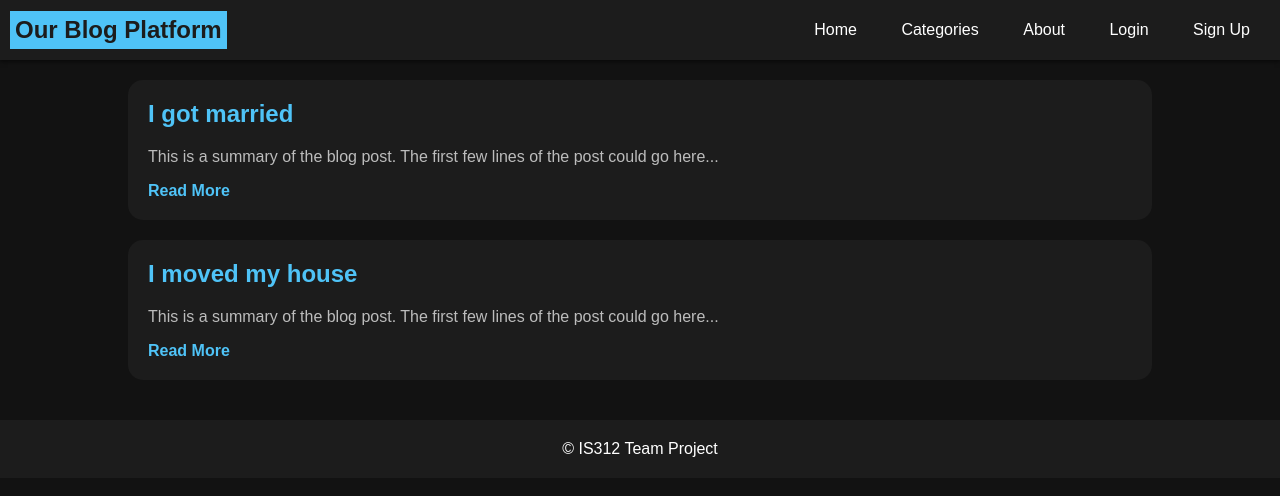
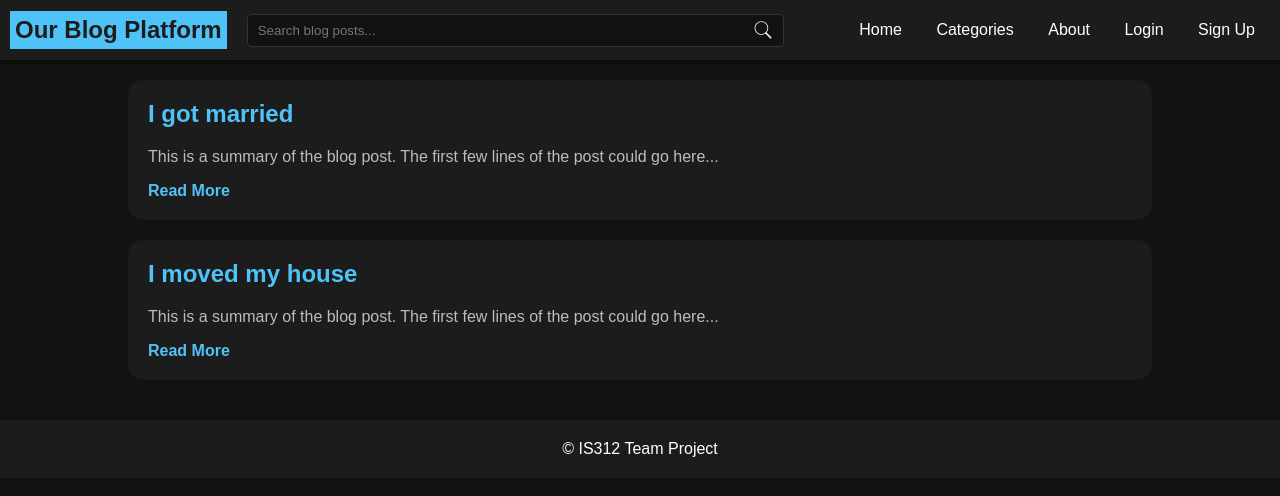
Before and after one commit to discreaminant2809/is312_tp, a plain HTML site: page home.html in a window 1280 px wide. Drawn offline with Linux system fonts and the light colour scheme.

Commit message:
add search bar

```diff
--- a/global.css
+++ b/global.css
@@ -43,7 +43,7 @@ nav {
 
 .nav-links li {
     display: inline;
-    padding: 0 20px;
+    padding: 0 15px;
 }
 
 .nav-links a {
--- a/home.css
+++ b/home.css
@@ -1,3 +1,23 @@
+.search-container {
+    display: flex;
+    align-items: center;
+    flex-grow: 1;
+    margin: 0 20px;
+}
+
+.search-input {
+    width: 100%;
+    padding: 8px 35px 8px 10px; /* Adjusted padding for the icon */
+    border-radius: 4px;
+    border: 1px solid #333;
+    background-color: var(--primary-bg-color);
+    color: var(--text-color);
+    background-image: url('assets/magnifying-glass.svg'); /* Path to your icon */
+    background-repeat: no-repeat;
+    background-size: 20px 20px; /* Adjust size as needed */
+    background-position: right 10px center; /* Position the icon on the right */
+}
+
 .blog-list {
     padding: 20px 10%;
 }
--- a/home.html
+++ b/home.html
@@ -12,6 +12,9 @@
     <nav>
         <div class="logo">
             <span class="logo-text">Our Blog Platform</span>
+        </div>
+        <div class="search-container">
+            <input type="text" placeholder="Search blog posts..." class="search-input">
         </div>
         <ul class="nav-links">
             <li><a href="#">Home</a></li>
```
Also changed, not shown: assets/magnifying-glass-svgrepo-com.svg (added), assets/magnifying-glass.svg (added).
